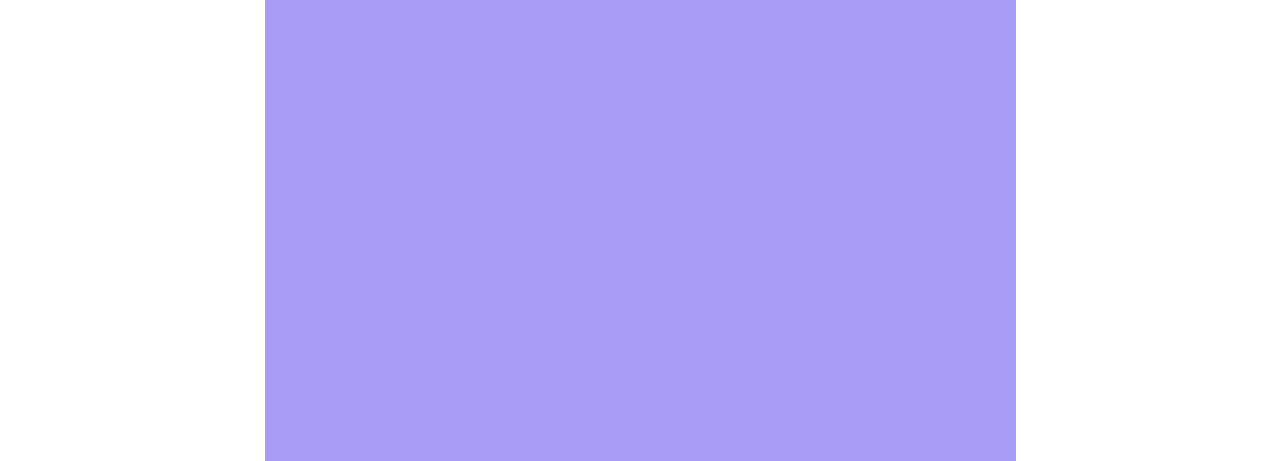
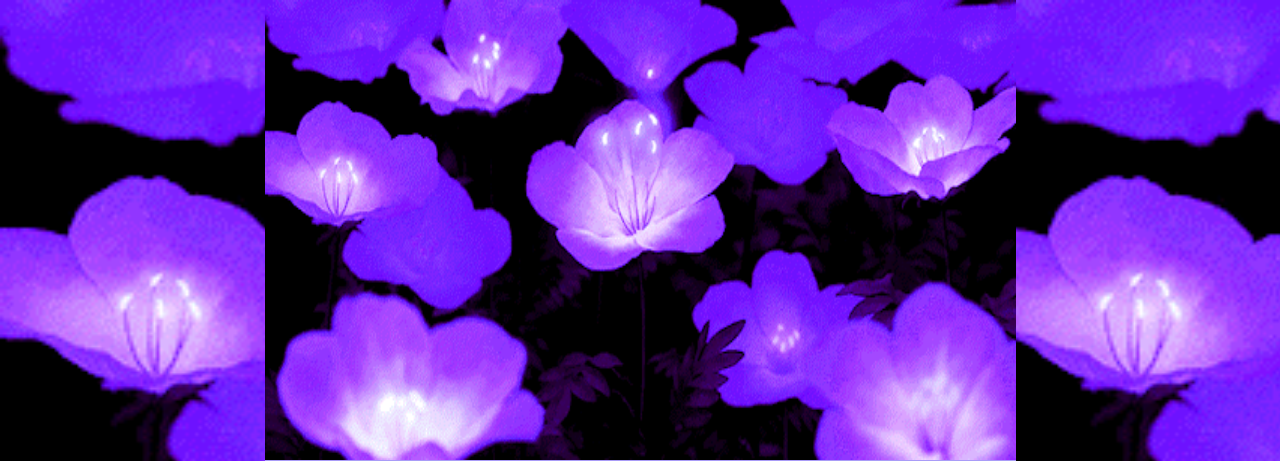
Before and after one commit to lebetosanamae06-tech/lebetos-css-zen-garden-midtermproject, a plain HTML site: page index.html in a window 1280 px wide. Shown: the top 461 px of the page. Drawn offline with Linux system fonts and the light colour scheme; files that its build step writes are made by us from their sources.

Commit message:
fix background

```diff
--- a/index.html
+++ b/index.html
@@ -45,7 +45,7 @@
 
 
 body {
-    background-image: url("images/flowers.gif");
+    background-image: url("flowers.gif");
     background-repeat: no-repeat;
     background-position: center;
     background-size: cover;
@@ -83,7 +83,7 @@ a:hover, a:focus, a:active {
 	padding: 1px; /* messy method of overcoming a rendering bug in mozilla 1.4, maybe others */
 	font: 8pt/12pt georgia,palatino,times,serif;
 	color: #1f0101;
-	background: #a99cf7 url("images/flowers.gif") no-repeat top center;
+	background: #a99cf7 url("flowers.gif") no-repeat top center;
 	background-size: 100% 460px;
 	width: 749px;
 	}
@@ -266,7 +266,7 @@ body::after {
     top: 0;
     width: 300px; /* width sa kilid nga background */
     height: 100%;
-    background-image: url("images/flowers.gif");
+    background-image: url("flowers.gif");
     background-size: cover;
     background-repeat: no-repeat;
     z-index: -1; /* para naa sa likod sa tanan content */
@@ -294,7 +294,7 @@ top:0;
 left:0;
 width:100%;
 height:100%;
-background:url("images/flowers.gif") center/cover no-repeat;
+background:url("flowers.gif") center/cover no-repeat;
 z-index:9999;
 animation:introhide 2s forwards;
 }
```
